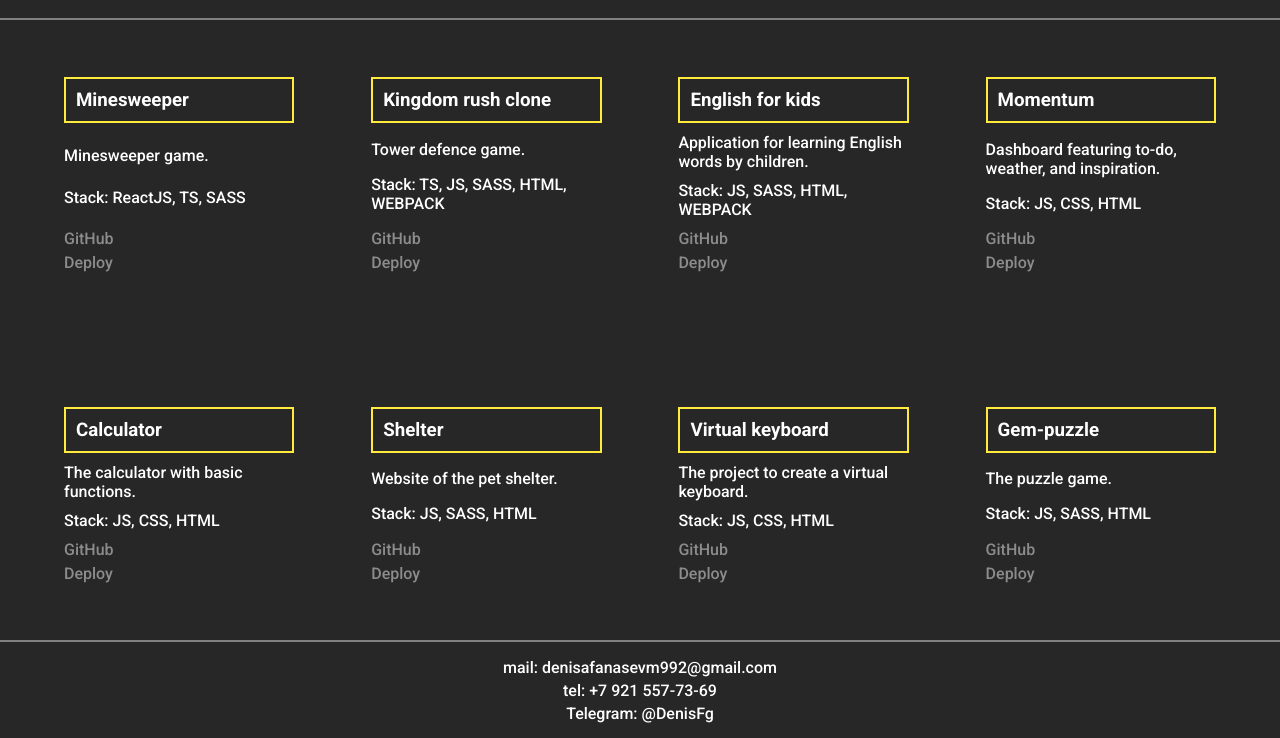
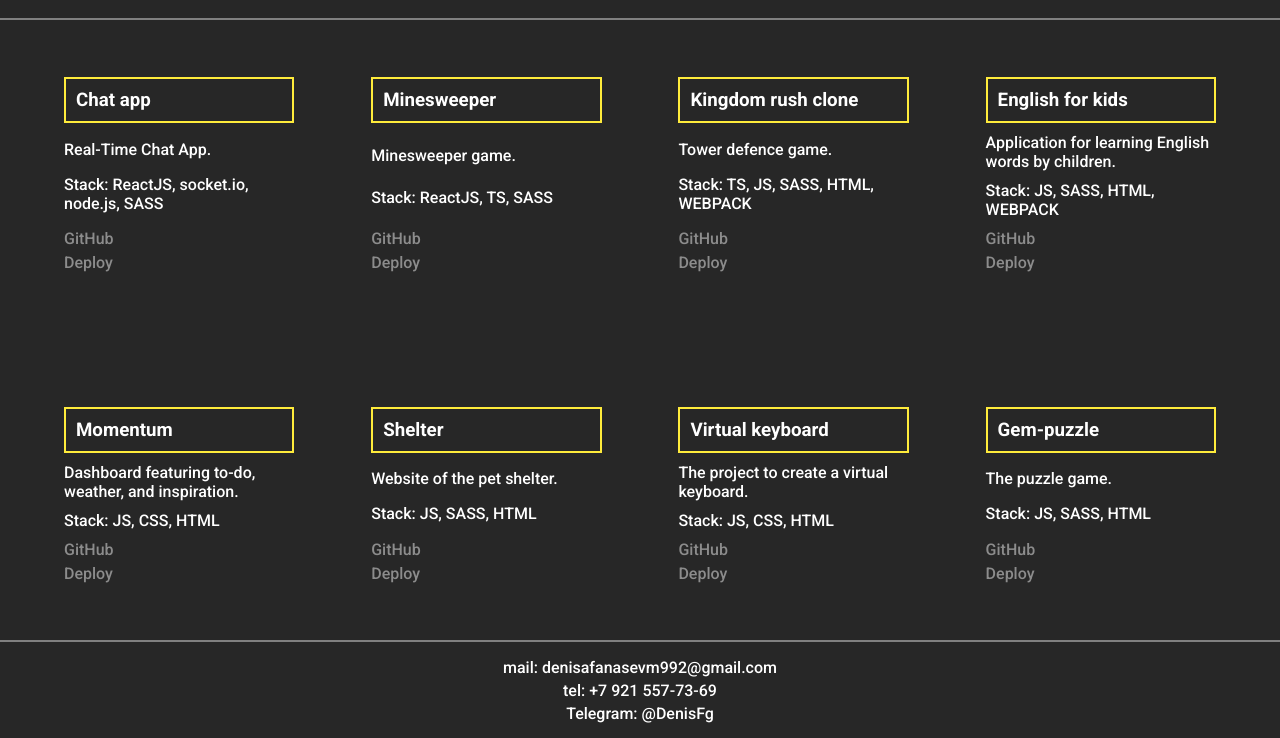
Before and after one commit to DenisAfa/portfolio, a plain HTML site: page index.html in a window 1280 px wide. Shown: the part 62-800 px from the top of the page. Drawn offline with Linux system fonts and the light colour scheme.

Commit message:
feat: add chat app

```diff
--- a/index.html
+++ b/index.html
@@ -22,6 +22,22 @@
     <main>
         <div class="main-wrapper">
             <section class="projects">
+                <div class="project">
+                    <h3 class="project__name">Chat app</h3>
+                    <div class="project__description">
+                        <span>
+                            Real-Time Chat App.
+                        </span>
+                    </div>
+                    <div class="project__stack">
+                        <span>Stack: ReactJS, socket.io, node.js, SASS</span>
+                    </div>
+                    <div class="project__info info">
+                        <a class="info_github" href="https://github.com/DenisAfa/chat-app" target="_blank">GitHub</a>
+                        <a class="info_deploy" href="https://react-chat-test-app.netlify.app/" target="_blank">Deploy</a>
+                    </div>
+                </div>
+
                 <div class="project">
                     <h3 class="project__name">Minesweeper</h3>
                     <div class="project__description">
@@ -80,21 +96,6 @@
                     <div class="project__info info">
                         <a class="info_github" href="https://github.com/DenisAfa/momentum" target="_blank">GitHub</a>
                         <a class="info_deploy" href="https://denisafa.github.io/momentum/" target="_blank">Deploy</a>
-                    </div>
-                </div>
-                <div class="project">
-                    <h3 class="project__name">Calculator</h3>
-                    <div class="project__description">
-                        <span>
-                            The calculator with basic functions.
-                        </span>
-                    </div>
-                    <div class="project__stack">
-                        <span>Stack: JS, CSS, HTML</span>
-                    </div>
-                    <div class="project__info info">
-                        <a class="info_github" href="https://github.com/DenisAfa/calculator" target="_blank">GitHub</a>
-                        <a class="info_deploy" href="https://denisafa.github.io/calculator/" target="_blank">Deploy</a>
                     </div>
                 </div>
                 <div class="project">
```
